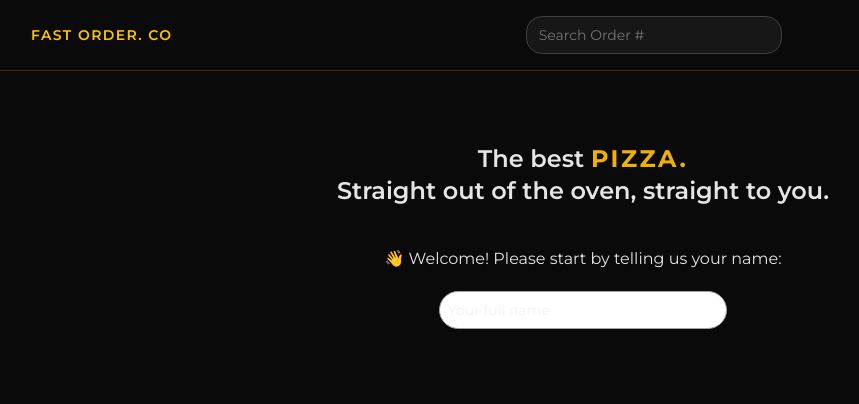
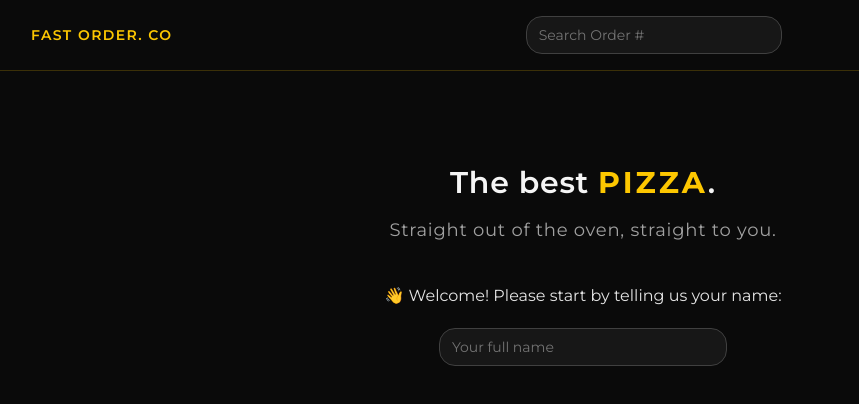
Before and after one commit to RezaPahlevi1/fast-order, a React (Vite) app: page / in a window 1280 px wide. Shown: the top 404 px of the page, without its empty margins (57-916 px from the left). Built offline with nearby package versions, Linux system fonts and the light colour scheme; a web font is replaced by a local one.

Commit message:
feat: redesign 2

```diff
--- a/src/features/order/CreateOrder.jsx
+++ b/src/features/order/CreateOrder.jsx
@@ -37,6 +37,9 @@ function CreateOrder() {
 
   const isLoadingAddress = addressStatus === "loading";
 
+  const inputClass =
+    "w-28 sm:w-64 sm:focus:w-72 rounded-2xl px-3 py-2 text-sm bg-neutral-900 text-neutral-200 border border-neutral-700 placeholder:text-neutral-500 focus:outline-none focus:border-yellow-400 focus:ring-2 focus:ring-yellow-400/40 transition-all duration-300";
+
   if (!cart.length) return <EmptyCart />;
 
   return (
@@ -62,7 +65,7 @@ function CreateOrder() {
             <input className="input w-full" type="tel" name="phone" required />
           </div>
           {formErrors?.phone && (
-            <p className="bg-red-100 text-xs p-2 rounded-md text-red-800W">
+            <p className="bg-red-500/10 text-red-400 text-xs p-2 rounded-md">
               {formErrors.phone}
             </p>
           )}
--- a/src/features/order/OrderItem.jsx
+++ b/src/features/order/OrderItem.jsx
@@ -16,7 +16,7 @@ function OrderItem({ item, isLoadingIngredients, ingredients }) {
         </p>
       </div>
 
-      <p className="mt-1 text-xs text-neutral-400 italic">
+      <p className="mt-1 text-xs text-neutral-400 capitalize italic">
         {isLoadingIngredients ? "Loading ingredients…" : ingredients.join(", ")}
       </p>
     </li>
--- a/src/index.css
+++ b/src/index.css
@@ -7,7 +7,7 @@
 
 @layer components {
   .input {
-    @apply border border-stone-400 bg-white rounded-full p-2 focus:outline-none focus:ring focus:ring-yellow-400 transition-all duration-300 text-sm;
+    @apply rounded-2xl px-3 py-2 text-sm bg-neutral-900 text-neutral-200 border border-neutral-700 placeholder:text-neutral-500 focus:outline-none focus:border-yellow-400 focus:ring-2 focus:ring-yellow-400/40 transition-all duration-300;
   }
 
   /* https://dev.to/afif/i-made-100-css-loaders-for-your-next-project-4eje */
--- a/src/ui/Home.jsx
+++ b/src/ui/Home.jsx
@@ -6,22 +6,31 @@ function Home() {
   const username = useSelector((state) => state.user.username);
 
   return (
-    <div className="py-10 px-8 md:py-12 space-y-10 text-center">
-      <h1 className="text-xl md:text-2xl font-semibold">
+    <div className="flex flex-col items-center justify-center px-8 py-16 text-center space-y-10">
+      <h1 className="max-w-xl text-2xl md:text-3xl font-semibold leading-relaxed tracking-wide text-neutral-100">
         The best{" "}
-        <span className="text-yellow-500 tracking-widest uppercase font-bold">
-          pizza.
+        <span className="text-yellow-400 uppercase font-bold tracking-widest">
+          pizza
         </span>
+        .
         <br />
-        <span>Straight out of the oven, straight to you.</span>
+        <span className="block mt-2 text-neutral-400 text-base md:text-lg font-normal">
+          Straight out of the oven, straight to you.
+        </span>
       </h1>
 
       {username === "" ? (
         <CreateUser />
       ) : (
-        <Button type="primary" to="/menu">
-          Back to ordering, {username}!
-        </Button>
+        <div className="flex flex-col items-center gap-3">
+          <p className="text-sm text-neutral-400">
+            Welcome back, <span className="text-yellow-400">{username}</span>
+          </p>
+
+          <Button type="primary" to="/menu">
+            Continue ordering
+          </Button>
+        </div>
       )}
     </div>
   );
```
